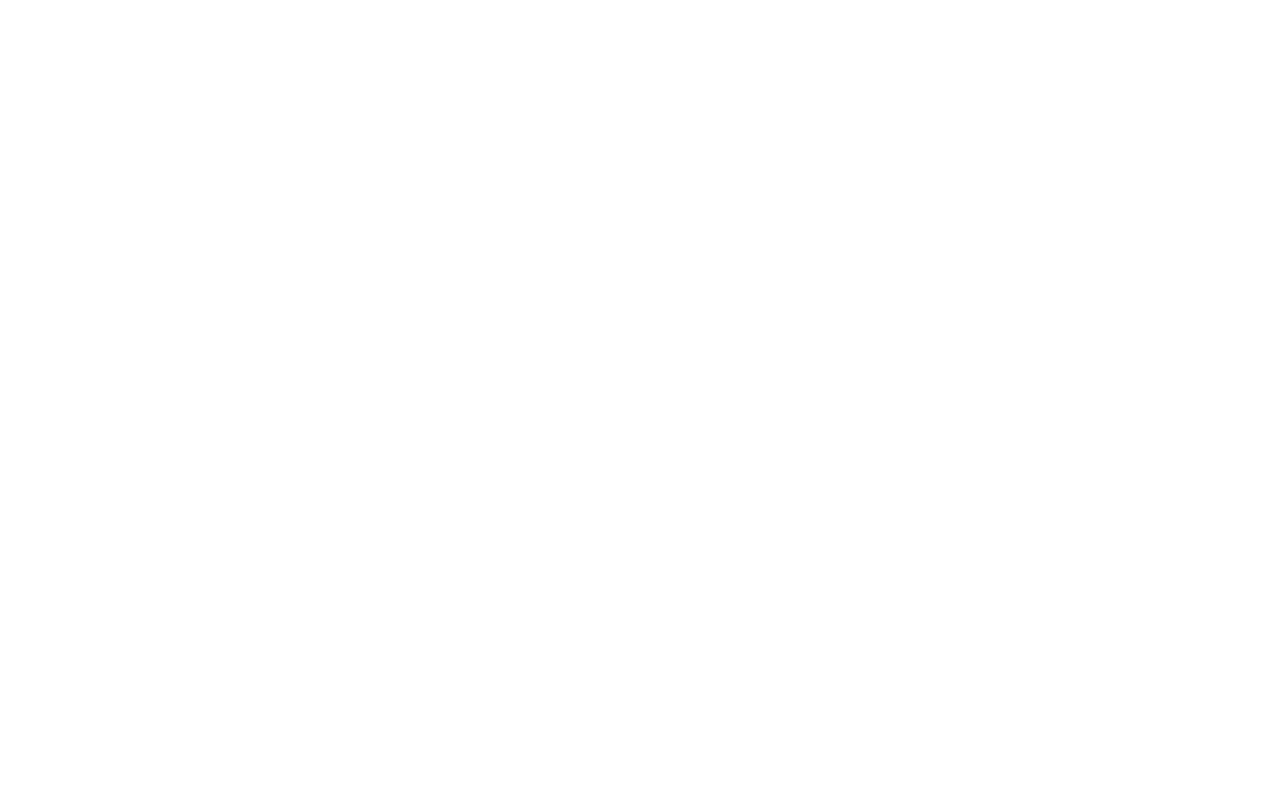
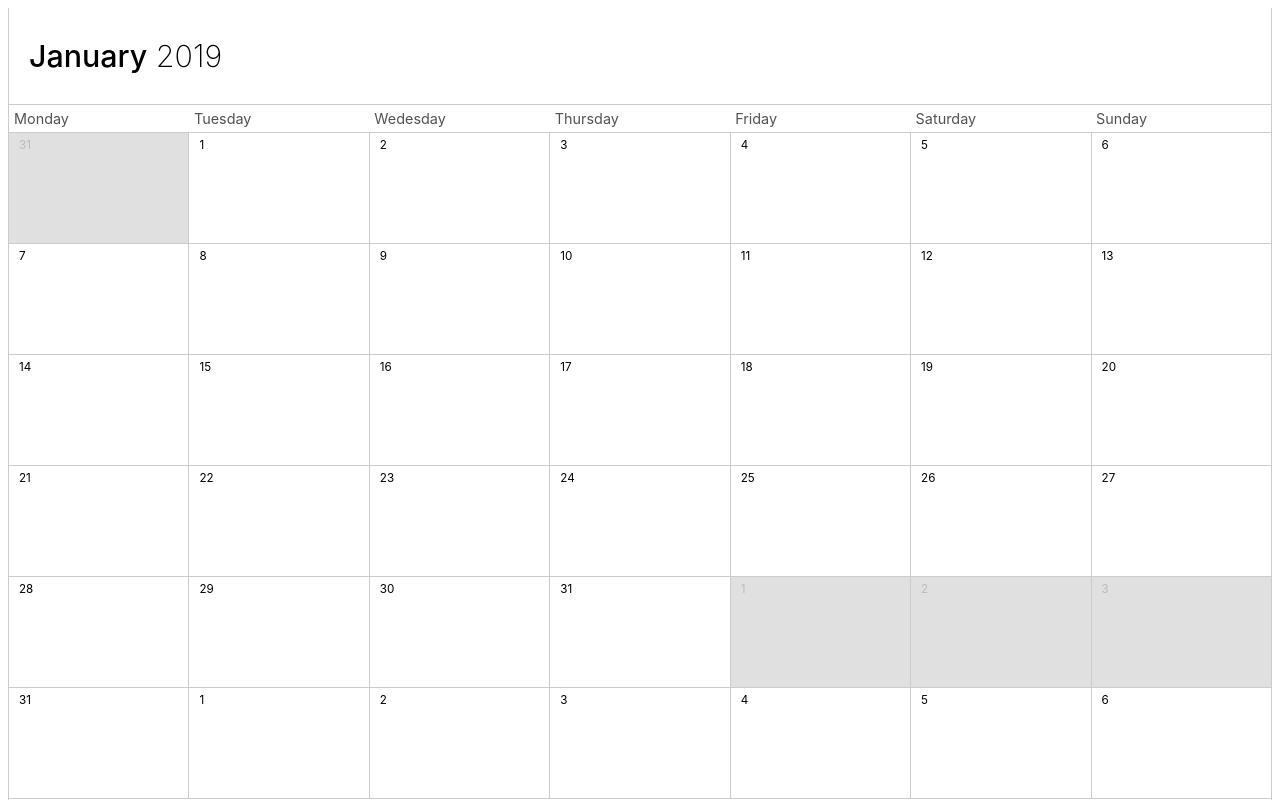
Before and after one commit to HarryCarron/MiWork, an Angular app: page / in a window 1280 px wide. Shown: the top 800 px of the page. Built offline with nearby package versions, Linux system fonts and the light colour scheme.

Commit message:
Mark-up for Calendar Component
Mark-up for calendar component
- Bug logged in calendar config: Month object is occasionally given incorrect number of months, resulting in incorrect front-end.

```diff
--- a/src/app/calendar/calendar.component.css
+++ b/src/app/calendar/calendar.component.css
@@ -1,3 +1,30 @@
+
+*{
+    font-family: -apple-system, BlinkMacSystemFont, "Segoe UI", Roboto, Helvetica, Arial, sans-serif, "Apple Color Emoji", "Segoe UI Emoji", "Segoe UI Symbol";
+}
+
+table{
+    table-layout: fixed ;
+    width: 100% ;
+}
+
+th{
+    text-align:left;
+    font-size:0.9em;
+    padding:5px;
+    color:#525252;
+    font-weight:400;
+}
+
+.tableHeadingRow{
+    border:1px solid #ccc;
+    border-bottom:none;
+}
+
+.todayCell{
+    background-color:#daffda;
+}
+
 .calendar{
     width:100%;
     border-spacing: 0;
@@ -18,7 +45,26 @@
 }
 
 .colspanCell{
-    background-color: #f5f5f5;
-    color:#ccc;
+    background-color: #e0e0e0;
+    color: #bbb;
+}
 
+.calendarHeading{
+    font-size:1.9em;
+    padding:30px 0 30px 20px;
+    border:1px solid #ccc;
+    border-bottom:none;
+    border-top:none;
 }
+
+.calendarHeading-first{
+    border-top:1px solid #ccc;
+}
+
+.calendarHeading-month{
+    font-weight:500;
+}
+
+.calendarHeading-year{
+    font-weight:200;
+}
--- a/src/app/calendar/calendar.component.html
+++ b/src/app/calendar/calendar.component.html
@@ -1,10 +1,13 @@
-<div>
+<div class='calendarContainer' *ngFor="let month of calendarConfig">
+    <div class='calendarHeading'><span class='calendarHeading-month'>{{month.month}}</span><span class='calendarHeading-year'> {{month.year}}</span></div>
     <table class='calendar'>
         <thead>
-            <th *ngFor="let dayOfWeek of daysOfWeek">{{dayOfWeek}}</th>
+            <tr class='tableHeadingRow'>
+                    <th *ngFor="let dayOfWeek of daysOfWeek">{{dayOfWeek}}</th>
+            </tr>
         </thead>
         <tbody>
-            <tr class='calendarCell' *ngFor="let week of structureConfig">
+            <tr class='calendarCell' *ngFor="let week of month.weeks">
                 <td [ngClass]="{'colspanCell': day.isColspan}" class='calendarCell' *ngFor="let day of week">
                     <span class='calendarCellHeading'>
                         {{day.int.day}}
--- a/src/app/calendar/calendar.component.ts
+++ b/src/app/calendar/calendar.component.ts
@@ -1,6 +1,7 @@
 import { Component, Input } from '@angular/core';
 import { CalendarConfig } from './metadata/calendarConfig';
 import { CalendarCellComponent } from './calendar-cell/calendar-cell.component';
+import { DaysOfTheWeek } from './metadata/enums/calendarEnums';
 
 @Component({
   selector: 'app-calendar',
@@ -9,9 +10,9 @@
 })
 
 export class CalendarComponent {
-  @Input() metadata: Array<any>;
-  debugger;
-  calendarMetadata: any = new CalendarConfig();
-  x: Array<any> = this.calendarMetadata.makeYearObject();
-//   daysOfWeek = this.structureConfig.stringValues.daysOfWeek;
+    @Input() metadata: Array<any>;
+    daysOfWeek: Array<any> = Array.from({length: 7}).map(function(j, i) { return DaysOfTheWeek[(i + 1)]; });
+    calendarMetadata: any = new CalendarConfig();
+    calendarConfig: any = this.calendarMetadata.makeYearObject();
+
 }
--- a/src/app/calendar/metadata/calendarConfig.ts
+++ b/src/app/calendar/metadata/calendarConfig.ts
@@ -13,13 +13,21 @@
 
         initMonthObj();
 
-        function getWeekCount(year, monthNumber) {
+        // function getWeekCount(year, monthNumber) {
 
-            const firstOfMonth = new Date(year, monthNumber, 1);
-            const lastOfMonth = new Date(year, monthNumber + 1, 0);
-            const used = firstOfMonth.getDay() + lastOfMonth.getDate();
-            return Math.ceil( used / 7);
+        //     const firstOfMonth = new Date(year, monthNumber, 1);
+        //     const lastOfMonth = new Date(year, monthNumber + 1, 0);
+        //     const used = firstOfMonth.getDay() + lastOfMonth.getDate();
+        //     return Math.ceil( used / 7);
+        // }
+
+        function getWeekCount(year: number, month: number): number {
+            const date = new Date(year, month - 1, 1);
+            const day = date.getDay();
+            const numDaysInMonth = new Date(year, month, 0).getDate();
+            return Math.ceil((numDaysInMonth + day) / 7);
         }
+
 
 
         function pushDay(day: Object): void {
@@ -41,7 +49,7 @@
             return {
                 standardisedDate: padDate(date) + '-' + padDate(month) + '-' + year,
                 assignments: [],
-                isColpan : isColspan,
+                isColspan : isColspan,
                 string: {
                     days: DaysOfTheWeek[day],
                     month: MonthsOfYear[month],
@@ -97,13 +105,13 @@
         }
 
         for (let monthI = 0; monthI < 12; monthI++) {
+            initDate = new Date (this.givenYear, monthI, 1);
             initMonthObj();
             monthObj.month = MonthsOfYear[(monthI + 1)];
+            monthObj.year = initDate.getFullYear();
             monthObj.weekCount = getWeekCount(this.givenYear, monthI);
             const dayCount = 0;
             let masterDayCount = 0;
-            initDate = new Date (this.givenYear, monthI, 1);
-
             for (let weekI = 0; weekI <= monthObj.weekCount - 1 ; weekI++) {
                 for (let dayI = 1; dayI <= 7; dayI++) {
                 masterDayCount++;
```
